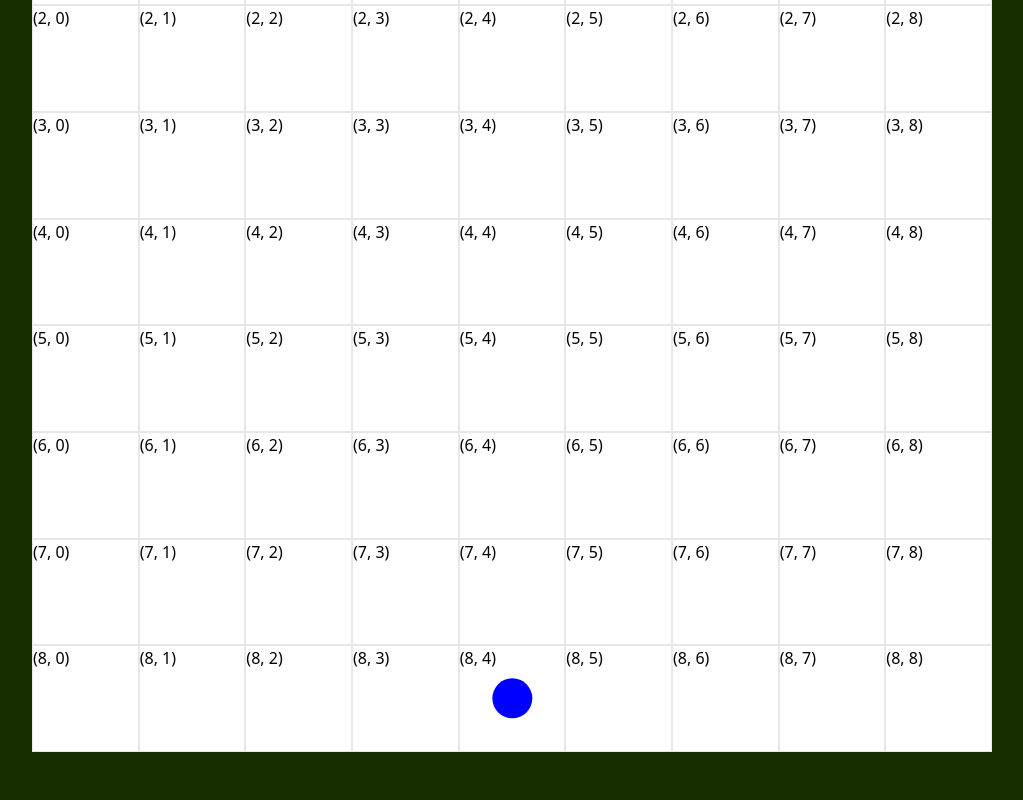
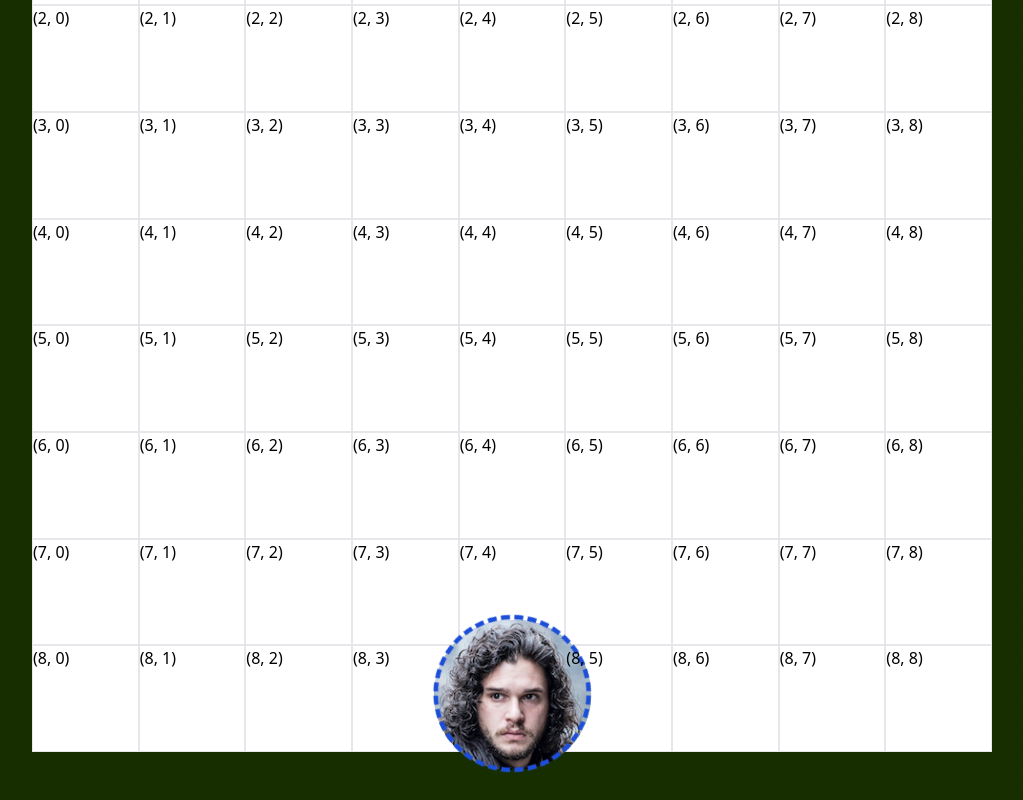
Before and after one commit to mattkaye/game-of-thrones-2D-survival, a React (Vite) app: page / in a window 1280 px wide. Shown: the part 520-1320 px from the top of the page, without its empty margins (128-1151 px from the left). Built offline with nearby package versions, Linux system fonts and the light colour scheme.

Commit message:
Real avatar with animation.

```diff
--- a/src/components/Grid.tsx
+++ b/src/components/Grid.tsx
@@ -1,9 +1,10 @@
 import { useEffect, useRef } from "react";
 import { moveAvatar } from "../gamePlay";
+import heroAvatar from "../assets/images/avatars/hero-jon-snow.png";
 
 const Grid = () => {
   let moveByPixels = 0;
-  const ourHero = useRef<SVGSVGElement>(null);
+  const ourHero = useRef<HTMLImageElement>(null);
 
   const getGridCellWidth = () => {
     const cellDimensions = document
@@ -34,7 +35,7 @@ const Grid = () => {
       );
 
       if (ourHero.current) {
-        ourHero.current.style.transform = `translate(${newPosition.translateX}px, ${newPosition.translateY}px)`;
+        ourHero.current.style.transform = `translate(${newPosition.translateX}px, ${newPosition.translateY}px) scale(.75)`;
       }
     });
   }, []);
@@ -48,12 +49,9 @@ const Grid = () => {
               ({Math.floor(index / 9)}, {index % 9})
             </span>
             {index === 76 && (
-              <svg
-                className="w-full h-full transition-transform duration-[50ms]"
-                ref={ourHero}
-              >
-                <circle cx="50%" cy="50%" r="20" fill="blue" />
-              </svg>
+              <div className="avatar hero" ref={ourHero}>
+                <img className="rounded-full" src={heroAvatar} />
+              </div>
             )}
           </div>
         ))}
--- a/src/index.css
+++ b/src/index.css
@@ -17,3 +17,21 @@ h1 {
 .grid-cell {
   @apply border bg-white aspect-square;
 }
+
+.avatar {
+  &.hero {
+    @apply w-full h-full transition-transform duration-[50ms] scale-150;
+
+    &::before {
+      @apply absolute left-0 right-0 -top-[3px] bottom-[3px] rounded-full content-[""] border-dashed border-blue-700 border-[3px];
+
+      animation: rotate-border 10s linear infinite;
+    }
+  }
+}
+
+@keyframes rotate-border {
+  100% {
+    transform: rotate(360deg);
+  }
+}
```
Also changed, not shown: src/assets/images/avatars/hero-jon-snow.png (added).
